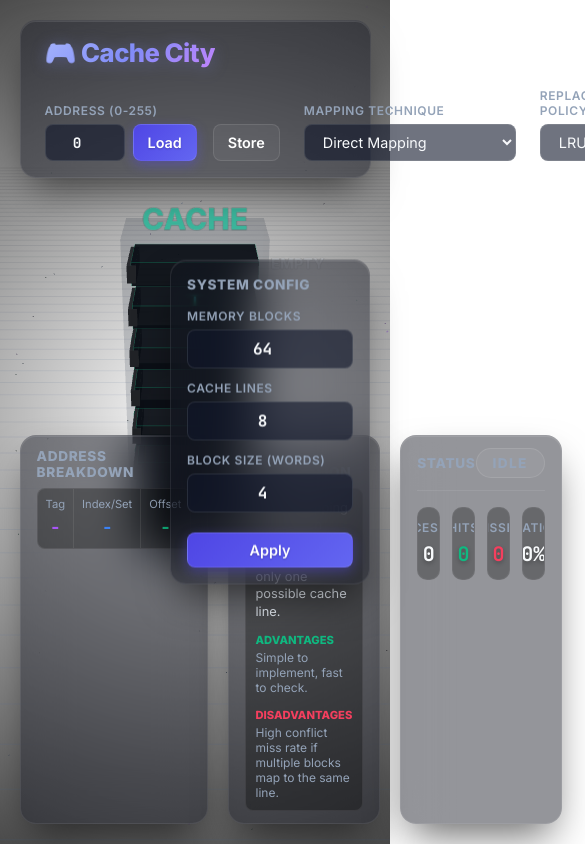
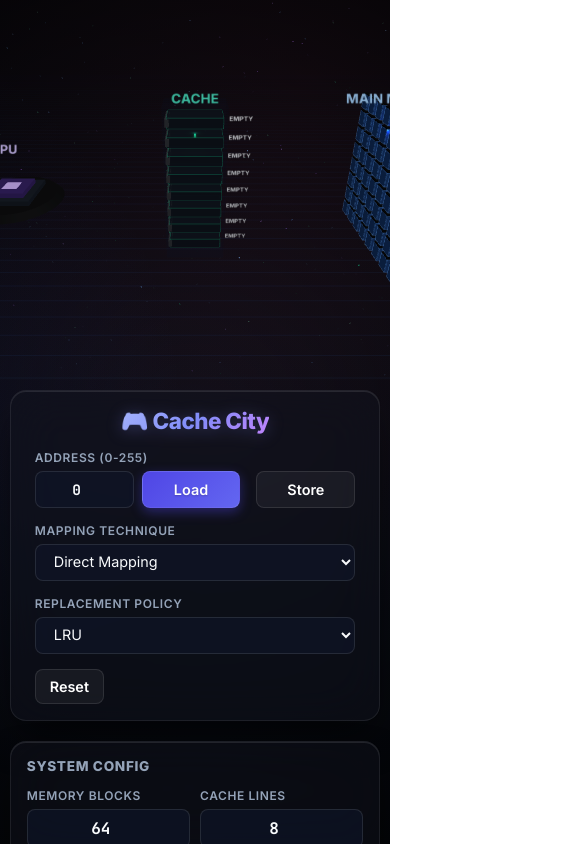
Before and after one commit to pratham8538/cache-city-simulator, a website built with Vite: page index.html in a window 390 px wide. Shown: the top 844 px of the page, 585 px wide, since content can reach past the window. Built offline with nearby package versions, Linux system fonts and the light colour scheme; animation ran at ten frames a second.

Commit message:
feat: implement responsive mobile split-screen layout

```diff
--- a/index.html
+++ b/index.html
@@ -55,6 +55,8 @@
         </div>
       </div>
     </header>
+
+    <div class="canvas-spacer"></div>
 
     <!-- Hardware Config Side Panel -->
     <div class="glass-panel side-panel">
--- a/src/graphics/SceneManager.js
+++ b/src/graphics/SceneManager.js
@@ -14,7 +14,7 @@ export class SceneManager {
         // Camera setup
         this.camera = new THREE.PerspectiveCamera(
             50,
-            window.innerWidth / window.innerHeight,
+            this.container.clientWidth / this.container.clientHeight,
             0.1,
             1000
         );
@@ -22,7 +22,7 @@ export class SceneManager {
 
         // Renderer setup
         this.renderer = new THREE.WebGLRenderer({ antialias: true, alpha: true });
-        this.renderer.setSize(window.innerWidth, window.innerHeight);
+        this.renderer.setSize(this.container.clientWidth, this.container.clientHeight);
         this.renderer.setPixelRatio(Math.min(window.devicePixelRatio, 2));
         this.container.appendChild(this.renderer.domElement);
 
@@ -110,9 +110,9 @@ export class SceneManager {
     }
 
     onWindowResize() {
-        this.camera.aspect = window.innerWidth / window.innerHeight;
+        this.camera.aspect = this.container.clientWidth / this.container.clientHeight;
         this.camera.updateProjectionMatrix();
-        this.renderer.setSize(window.innerWidth, window.innerHeight);
+        this.renderer.setSize(this.container.clientWidth, this.container.clientHeight);
     }
 
     getRaycaster(mouse) {
--- a/src/style.css
+++ b/src/style.css
@@ -507,3 +507,130 @@ h3 {
   margin-top: 8px;
   width: 100%;
 }
+
+/* Responsive Design */
+@media screen and (max-width: 1024px) {
+  .top-bar {
+    width: 95%;
+  }
+  .bottom-panels {
+    width: 95%;
+    flex-direction: column;
+  }
+  .side-panel {
+    top: auto;
+    bottom: 20px;
+    right: 20px;
+    transform: none;
+  }
+}
+
+@media screen and (max-width: 768px) {
+  body {
+    overflow: hidden;
+    display: flex;
+    flex-direction: column;
+    height: 100vh;
+  }
+
+  #canvas-container {
+    position: relative;
+    height: 45vh;
+    width: 100vw;
+    flex-shrink: 0;
+  }
+
+  #ui-layer {
+    position: relative;
+    height: 55vh;
+    width: 100vw;
+    display: flex;
+    flex-direction: column;
+    justify-content: flex-start;
+    padding-bottom: 20px;
+    overflow-y: auto;
+    pointer-events: auto;
+  }
+
+  .glass-panel {
+    pointer-events: auto;
+  }
+
+  .top-bar {
+    width: 95%;
+    margin: 10px auto;
+    flex-direction: column;
+    align-items: center;
+    gap: 15px;
+  }
+
+  h1 {
+    font-size: 1.4rem;
+  }
+
+  .controls-group {
+    flex-direction: column;
+    align-items: stretch;
+    width: 100%;
+    gap: 15px;
+  }
+
+  .control-item {
+    width: 100%;
+  }
+
+  .input-row {
+    display: flex;
+    width: 100%;
+    gap: 8px;
+  }
+
+  .input-row input {
+    flex: 1;
+    min-width: 0;
+  }
+
+  .input-row button {
+    flex: 1;
+    white-space: nowrap;
+  }
+
+  .side-panel {
+    position: static;
+    transform: none;
+    width: 95%;
+    margin: 10px auto;
+    display: grid;
+    grid-template-columns: 1fr 1fr;
+    gap: 10px;
+  }
+
+  .side-panel h3 {
+    grid-column: 1 / -1;
+  }
+  .side-panel .control-item {
+    width: auto;
+  }
+  .side-panel button {
+    grid-column: 1 / -1;
+  }
+
+  .bottom-panels {
+    width: 95%;
+    flex-direction: column;
+    margin: 10px auto;
+    gap: 15px;
+  }
+
+  .bottom-panels > div {
+    margin-bottom: 0px;
+  }
+
+  .stats-grid {
+    grid-template-columns: repeat(2, 1fr);
+  }
+
+  .canvas-spacer {
+    display: none;
+  }
+}
```
